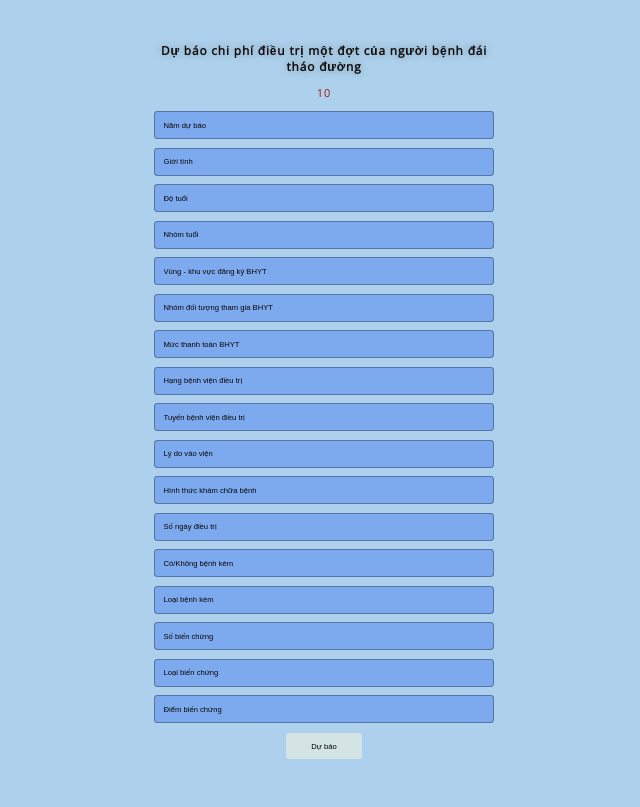
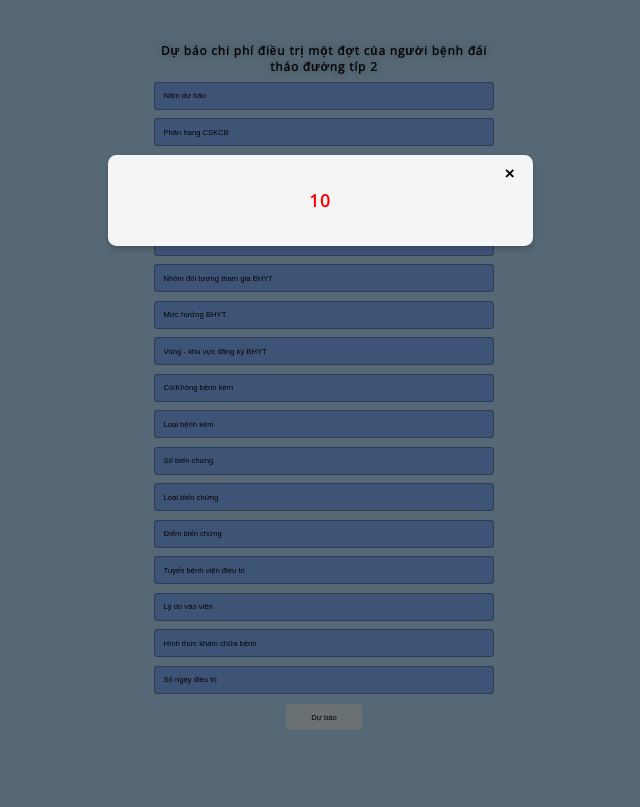
Before and after one commit to dhuydo/diabetes, a Flask app: template templates/index.html in a window 1280 px wide. Shown: the whole page, without its empty margins (320-960 px from the left). After the commit the page ends 730 px from the top, so only its background shows below. Run offline with Flask 2, Linux system fonts and the light colour scheme; the template is opened without the code that fills it: most values are stand-ins (such as "Sample title", 1, 10 or a date in 2020); parts of the project's set-up code (start-up, migrations or seed data) failed here and were passed over.

Commit message:
Add 1302

```diff
--- a/app.py
+++ b/app.py
@@ -30,9 +30,12 @@ def predict():
     # catcol = ohe.transform(pd.DataFrame(int_features[:7]).T).A
     # numcol = ss.transform(pd.DataFrame(int_features[7:]).T)
     # x_train = np.concatenate([catcol, numcol], axis=1)
-    cols = ['Ky_QT_adjust','GIOI_TINH','Tuổi','nhomTuoi','regions','HI','insurance','hang','tuyen','MA_LYDO_VVIEN','MA_LOAI_KCB','Số ngày điều trị','checkComorbidities',
+    cols = ['Ky_QT_adjust','hang','GIOI_TINH','nhomTuoi','Tuổi','HI','insurance','regions','checkComorbidities','comorbidities','soBienChung_cat',
+              'loaiBienChung','diemBienChung_cat','tuyen','MA_LYDO_VVIEN','MA_LOAI_KCB','Số ngày điều trị']
+    x = pd.DataFrame([ls], columns=cols)
+    cols_1 = ['Ky_QT_adjust','GIOI_TINH','Tuổi','nhomTuoi','regions','HI','insurance','hang','tuyen','MA_LYDO_VVIEN','MA_LOAI_KCB','Số ngày điều trị','checkComorbidities',
             'comorbidities','soBienChung_cat','loaiBienChung','diemBienChung_cat']
-    x = pd.DataFrame([ls], columns=cols)
+    x = x[cols_1]
     # return ls
     prediction = pipeline.predict(x)
 
--- a/static/css/style.css
+++ b/static/css/style.css
@@ -101,3 +101,62 @@ input::placeholder {
   ::-webkit-scrollbar-thumb:active {
 	background: #777; /* Set the color of the scrollbar handle when actively scrolling */
   }
+
+
+.result-box {
+    display: block; /* Hiển thị ngay khi trang load */
+    background-color: #f8f9fa; /* Màu nền nhẹ */
+    border: 2px solid #007bff; /* Viền xanh */
+    border-radius: 10px; /* Bo góc */
+    padding: 15px;
+    margin-top: 10px;
+    font-size: 20px;
+    font-weight: bold;
+    color: #333;
+    text-align: center;
+    width: 300px;
+    box-shadow: 2px 2px 10px rgba(0, 0, 0, 0.1);
+}
+
+.modal {
+    display: flex; /* Mặc định ẩn */
+    position: fixed;
+    z-index: 1000;
+	align-items: center;
+	justify-content: center;
+    left: 0;
+    top: -50%;
+    width: 100%;
+    height: 150%;
+    background-color: rgba(0, 0, 0, 0.5); /* Làm mờ nền */
+    /* display: flex; */
+
+}
+
+.modal-content {
+	color: red;
+	font-size: 20px;
+    background-color: whitesmoke;
+    padding: 20px;
+    border-radius: 10px;
+    width: 500px;
+    text-align: center;
+    box-shadow: 0 4px 8px rgba(0, 0, 0, 0.2);
+    position: relative;
+}
+
+/* Nút đóng */
+.close-btn {
+    position: absolute;
+    top: 10px;
+    right: 15px;
+    font-size: 20px;
+    cursor: pointer;
+    border: none;
+    background: none;
+    font-weight: bold;
+}
+
+.close-btn:hover {
+    color: red;
+}
--- a/templates/index.html
+++ b/templates/index.html
@@ -5,34 +5,79 @@
   <meta charset="UTF-8">
   <title>Ứng dụng dự báo chi phí điều trị đái tháo đường</title>
   <link href='https://fonts.googleapis.com/css?family=Pacifico' rel='stylesheet' type='text/css'>
-<link href='https://fonts.googleapis.com/css?family=Arimo' rel='stylesheet' type='text/css'>
-<link href='https://fonts.googleapis.com/css?family=Hind:300' rel='stylesheet' type='text/css'>
-<link href='https://fonts.googleapis.com/css?family=Open+Sans+Condensed:300' rel='stylesheet' type='text/css'>
-<link rel="stylesheet" href="{{ url_for('static', filename='css/style.css') }}">
+  <link href='https://fonts.googleapis.com/css?family=Arimo' rel='stylesheet' type='text/css'>
+  <link href='https://fonts.googleapis.com/css?family=Hind:300' rel='stylesheet' type='text/css'>
+  <link href='https://fonts.googleapis.com/css?family=Open+Sans+Condensed:300' rel='stylesheet' type='text/css'>
+  <link rel="stylesheet" href="{{ url_for('static', filename='css/style.css') }}">
+  <script defer>
+    document.addEventListener("DOMContentLoaded", function () {
+        let predictionModal = document.getElementById("prediction-modal");
+
+        // Nếu có giá trị dự báo thì hiển thị hộp thoại
+        if (predictionModal && predictionModal.querySelector("strong").textContent !== "--") {
+            predictionModal.style.display = "flex";
+        }
+    });
+
+    // Hàm đóng hộp thoại
+    function closeModal() {
+        document.getElementById("prediction-modal").style.display = "none";
+    }
+  </script>
 
 </head>
 
 <body>
  <div class="login">
-	<h1>Dự báo chi phí điều trị một đợt của người bệnh đái tháo đường</h1>
+	<h1>Dự báo chi phí điều trị một đợt của người bệnh đái tháo đường típ 2</h1>
      <!-- <h3> Enter the following values to predict the annual cost of diabetes patient</h3> -->
-     <p style="color:rgb(170, 17, 17);font-size:small">{{ prediction_cost}}</p>
-     <!-- Main Input For Receiving Query to our ML -->
+    <!-- Hộp thoại dự báo -->
+
+<div id="prediction-modal" class="modal" {% if prediction_cost %}style="display: flex;"{% else %}style="display: none;"{% endif %}>
+  <div class="modal-content">
+      <button class="close-btn" onclick="closeModal()">&times;</button>
+      <p><strong id="prediction-value">{{prediction_cost if prediction_cost else "--" }}</strong></p>
+  </div>
+</div>
+
     <form action="{{ url_for('predict')}}"method="post">
       <input type="number" name="Ky_QT_adjust" placeholder="Năm dự báo" required="required" />
+      <input type="text" name="hang" placeholder="Phân hạng CSKCB" list="hang" required="required" autocomplete="off" />
+        <datalist id="hang">
+          <option value="Đặc biệt"></option>
+          <option value="1"></option>
+          <option value="2"></option>
+          <option value="3"></option>
+          <option value="4"></option>
+          <option value="Không có hạng"></option>
+        </datalist>
       <input type="text" name="GIOI_TINH" placeholder="Giới tính" list="GIOI_TINH" required="required" autocomplete="off">
         <datalist id="GIOI_TINH">
           <option value="1">Nam</option>
           <option value="2">Nữ</option>
         </datalist>
-      <input type="number" name="Tuổi" placeholder="Độ tuổi" required="required" />
-      <input type="text" name="nhomTuoi" placeholder="Nhóm tuổi" list="nhomTuoi" required="required">
+      <input type="text" name="nhomTuoi" placeholder="Nhóm tuổi" list="nhomTuoi" required="required" autocomplete="off" >
         <datalist id="nhomTuoi">
           <option value="18-39"></option>
           <option value="40-59"></option>
           <option value="≥60"></option>
         </datalist>
-      <input type="text" name="regions" placeholder="Vùng - khu vực đăng ký BHYT" list="regions" required="required" >
+      <input type="number" name="Tuổi" placeholder="Độ tuổi" required="required" />
+      <input type="text" name="HI" placeholder="Nhóm đối tượng tham gia BHYT" list="hi" required="required" autocomplete="off" >
+        <datalist id="hi">
+          <option value="Hộ gia đình đóng"></option>
+          <option value="Tổ chức BHXH đóng"></option>
+          <option value="Ngân sách Nhà nước đóng"></option>
+          <option value="Người lao động, người sử dụng lao động đóng"></option>
+          <option value="Ngân sách Nhà nước hỗ trợ đóng"></option>
+        </datalist>
+      <input type="text" name="insurance" placeholder="Mức hưởng BHYT" list="insurance" required="required" autocomplete="off" >
+        <datalist id="insurance">
+          <option value="80%"></option>
+          <option value="95%"></option>
+          <option value="100%"></option>
+        </datalist>
+      <input type="text" name="regions" placeholder="Vùng - khu vực đăng ký BHYT" list="regions" required="required" autocomplete="off" >
         <datalist id="regions">
           <option value="Trung du và MN phía Bắc"></option>
           <option value="Đồng Bằng Sông Hồng"></option>
@@ -42,30 +87,44 @@
           <option value="Đồng Bằng Sông Cửu Long"></option>
           <option value="Bộ Quốc Phòng, Chính phủ"></option>
         </datalist>
-      <input type="text" name="HI" placeholder="Nhóm đối tượng tham gia BHYT" list="hi" required="required" />
-        <datalist id="hi">
-          <option value="Hộ gia đình đóng"></option>
-          <option value="Tổ chức BHXH đóng"></option>
-          <option value="Ngân sách Nhà nước đóng"></option>
-          <option value="Người lao động, người sử dụng lao động đóng"></option>
-          <option value="Ngân sách Nhà nước hỗ trợ đóng"></option>
+        <input type="text" name="checkComorbidities" placeholder="Có/Không bệnh kèm" list="checkComorbidities" required="required" autocomplete="off" >
+        <datalist id="checkComorbidities">
+          <option value="0">Không bệnh kèm</option>
+          <option value="1">Có bệnh kèm</option>
         </datalist>
-      <input type="text" name="insurance" placeholder="Mức thanh toán BHYT" list="insurance" required="required" />
-        <datalist id="insurance">
-          <option value="80%"></option>
-          <option value="95%"></option>
-          <option value="100%"></option>
+      <input type="text" name="comorbidities" placeholder="Loại bệnh kèm" list="comorbidities" required="required" autocomplete="off" >
+        <datalist id="comorbidities">
+          <option value="E78">Rối loạn lipid máu</option>
+          <option value="I10">Tăng huyết áp</option>
+          <option value="E78+I10">Rối loạn lipid máu + Tăng huyết áp</option>
+          <option value="Benh khac">Bệnh kèm khác hoặc không có bệnh kèm</option>
         </datalist>
-      <input type="text" name="hang" placeholder="Hạng bệnh viện điều trị" list="hang" required="required" />
-        <datalist id="hang">
-          <option value="Đặc biệt"></option>
-          <option value="1"></option>
-          <option value="2"></option>
-          <option value="3"></option>
-          <option value="4"></option>
-          <option value="Không có hạng"></option>
+      <input type="text" name="soBienChung_cat" placeholder="Số biến chứng" list="soBienChung_cat" required="required" autocomplete="off" >
+        <datalist id="soBienChung_cat">
+          <option value="0">Không có biến chứng</option>
+          <option value="1">Có 01 biến chứng</option>
+          <option value="2">Có 02 biến chứng</option>
+          <option value="3">Có từ 03 biến chứng trở lên</option>
         </datalist>
-      <input type="text" name="tuyen" placeholder="Tuyến bệnh viện điều trị" list="tuyen" required="required" />
+      <input type="text" name="loaiBienChung" placeholder="Loại biến chứng" list="loaiBienChung" required="required" autocomplete="off" >
+        <datalist id="loaiBienChung">
+          <option value="MML">Mạch máu lớn</option>
+          <option value="MMN">Mạch máu nhỏ</option>
+          <option value="BCCH">Biến chứng chuyển hoá</option>
+          <option value="MML+MMN">Mạch máu lớn + Mạch máu nhỏ</option>
+          <option value="MML+BCCH">Mạch máu lớn + Biến chứng chuyển hoá</option>
+          <option value="MMN+BCCH">Mạch máu nhỏ + Biến chứng chuyển hoá</option>
+          <option value="MML+MMN+BCCH">Mạch máu lớn + Mạch máu nhỏ + Biến chứng chuyển hoá</option>
+          <option value="Khong">Không có biến chứng</option>
+        </datalist>
+      <input type="text" name="diemBienChung_cat" placeholder="Điểm biến chứng" list="diemBienChung_cat" required="required" autocomplete="off" >
+        <datalist id="diemBienChung_cat">
+          <option value="0">0 điểm</option>
+          <option value="1">01 điểm</option>
+          <option value="2">02 điểm</option>
+          <option value="3">Từ 03 điểm trở lên</option>
+        </datalist>
+      <input type="text" name="tuyen" placeholder="Tuyến bệnh viện điều trị" list="tuyen" required="required" autocomplete="off" >
         <datalist id="tuyen">
           <option value="Trung ương"></option>
           <option value="Tỉnh"></option>
@@ -90,44 +149,6 @@
           <option value="9">Điều trị nội trú dưới 04 (bốn) giờ</option>
         </datalist>
       <input type="number" name="Số ngày điều trị" placeholder="Số ngày điều trị" required="required" />
-      <input type="text" name="checkComorbidities" placeholder="Có/Không bệnh kèm" list="checkComorbidities" required="required" />
-        <datalist id="checkComorbidities">
-          <option value="0">Không bệnh kèm</option>
-          <option value="1">Có bệnh kèm</option>
-        </datalist>
-      <input type="text" name="comorbidities" placeholder="Loại bệnh kèm" list="comorbidities" required="required" >
-        <datalist id="comorbidities">
-          <option value="E78">Rối loạn lipid máu</option>
-          <option value="I10">Tăng huyết áp</option>
-          <option value="E78+I10">Rối loạn lipid máu + Tăng huyết áp</option>
-          <option value="Benh khac">Bệnh kèm khác hoặc không có bệnh kèm</option>
-        </datalist>
-      <input type="text" name="soBienChung_cat" placeholder="Số biến chứng" list="soBienChung_cat" required="required" />
-        <datalist id="soBienChung_cat">
-          <option value="0">Không có biến chứng</option>
-          <option value="1">Có 01 biến chứng</option>
-          <option value="2">Có 02 biến chứng</option>
-          <option value="3">Có từ 03 biến chứng trở lên</option>
-        </datalist>
-      <input type="text" name="loaiBienChung" placeholder="Loại biến chứng" list="loaiBienChung" required="required" />
-        <datalist id="loaiBienChung">
-          <option value="MML">Mạch máu lớn</option>
-          <option value="MMN">Mạch máu nhỏ</option>
-          <option value="BCCH">Biến chứng chuyển hoá</option>
-          <option value="MML+MMN">Mạch máu lớn + Mạch máu nhỏ</option>
-          <option value="MML+BCCH">Mạch máu lớn + Biến chứng chuyển hoá</option>
-          <option value="MMN+BCCH">Mạch máu nhỏ + Biến chứng chuyển hoá</option>
-          <option value="MML+MMN+BCCH">Mạch máu lớn + Mạch máu nhỏ + Biến chứng chuyển hoá</option>
-          <option value="Khong">Không có biến chứng</option>
-        </datalist>
-      <input type="text" name="diemBienChung_cat" placeholder="Điểm biến chứng" list="diemBienChung_cat" required="required" />
-        <datalist id="diemBienChung_cat">
-          <option value="0">0 điểm</option>
-          <option value="1">01 điểm</option>
-          <option value="2">02 điểm</option>
-          <option value="3">Từ 03 điểm trở lên</option>
-        </datalist>
-
 
       <button type="submit" class="btn">Dự báo</button>
 
```
